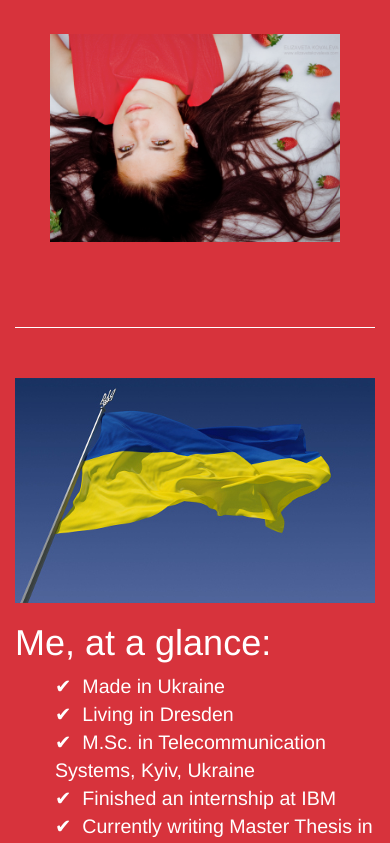
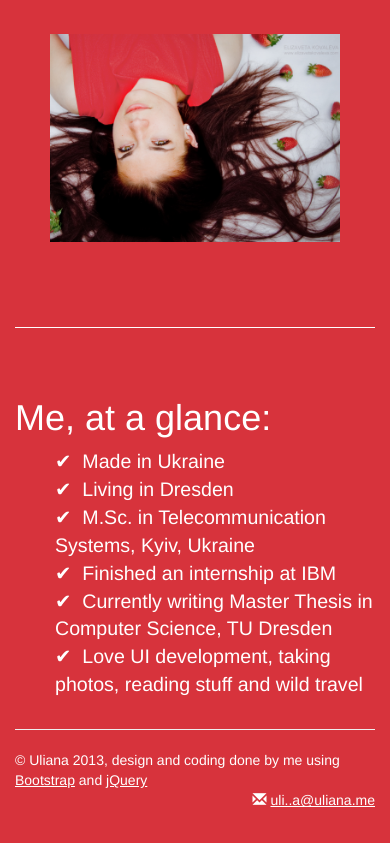
Before and after one commit to UlianaMunich/uliana_me, a Flask app: page / in a window 390 px wide. Shown: the part 813-1656 px from the top of the page. After the commit the page ends 1620 px from the top, so only its background shows below. Run offline with Flask 2, Linux system fonts and the light colour scheme; parts of the project's set-up code (start-up, migrations or seed data) failed here and were passed over; some libraries are stand-ins or nearby versions.

Commit message:
Update of adaptivity

```diff
--- a/wsgi/templates/index.html
+++ b/wsgi/templates/index.html
@@ -70,7 +70,7 @@
       <!-- About me -->
       <hr class="story-divider">
       <div class="row story">
-        <div class="col-md-5 image">
+        <div class="col-sm-5 hidden-xs image">
           <img class="img-responsive" src="static/img/pic2aboutMe.jpg"/>
         </div>
         <div class="col-md-7">
@@ -103,7 +103,7 @@
       <!-- Story IBM-->
       <hr class="story-divider">
       <div class="row story">
-        <div class="col-md-4 image">
+        <div class="col-sm-4 hidden-xs image">
           <img class="img-responsive img-padded" src="static/img/logo/ibm.svg"/>
         </div>
         <div class="col-md-8">
@@ -136,7 +136,7 @@
       <hr class="story-divider">
       <div class="row story">
         <!-- Sodocu -->
-        <div class="col-md-2 image">
+        <div class="col-sm-2 hidden-xs image">
           <img class="img-responsive img-padded" src="static/img/logo/sodocu.png"/>
         </div>
         <div class="col-md-4">
@@ -153,7 +153,7 @@
           </ul>
         </div>
         <!-- TUD -->
-        <div class="col-md-2 image">
+        <div class="col-sm-2 hidden-xs image">
           <img class="img-responsive img-padded" src="static/img/logo/tud.png"/>
         </div>
         <div class="col-md-4">
@@ -173,7 +173,7 @@
       <!-- Story Life -->
       <hr class="story-divider">
       <div class="row story">
-        <div class="col-md-4 image">
+        <div class="col-sm-4 hidden-xs image">
           <img class="img-responsive img-padded" src="static/img/logo/life.png"/>
         </div>
         <div class="col-md-8">
@@ -225,7 +225,7 @@ VAS (Value-Added Services) and IT projects</li>
             <div class="clearfix"></div>
           </div>
         </div>
-        <div class="col-md-4 image">
+        <div class="col-sm-4 hidden-xs image">
           <img class="img-responsive img-padded" src="static/img/logo/life.png"/>
         </div>
       </div>
@@ -248,7 +248,7 @@ VAS (Value-Added Services) and IT projects</li>
       <!-- Story TUD -->
       <hr class="story-divider">
       <div class="row story">
-        <div class="col-md-4">
+        <div class="col-sm-4 hidden-xs">
           <img class="img-responsive img-padded" src="static/img/logo/tud.png"/>
         </div>
         <div class="col-md-8">
@@ -302,7 +302,7 @@ VAS (Value-Added Services) and IT projects</li>
             </div>
           </div>
         </div>
-        <div class="col-md-4">
+        <div class="col-sm-4 hidden-xs">
           <img class="img-responsive img-padded" src="static/img/logo/kpi.png"/>
         </div>
       </div>
```
